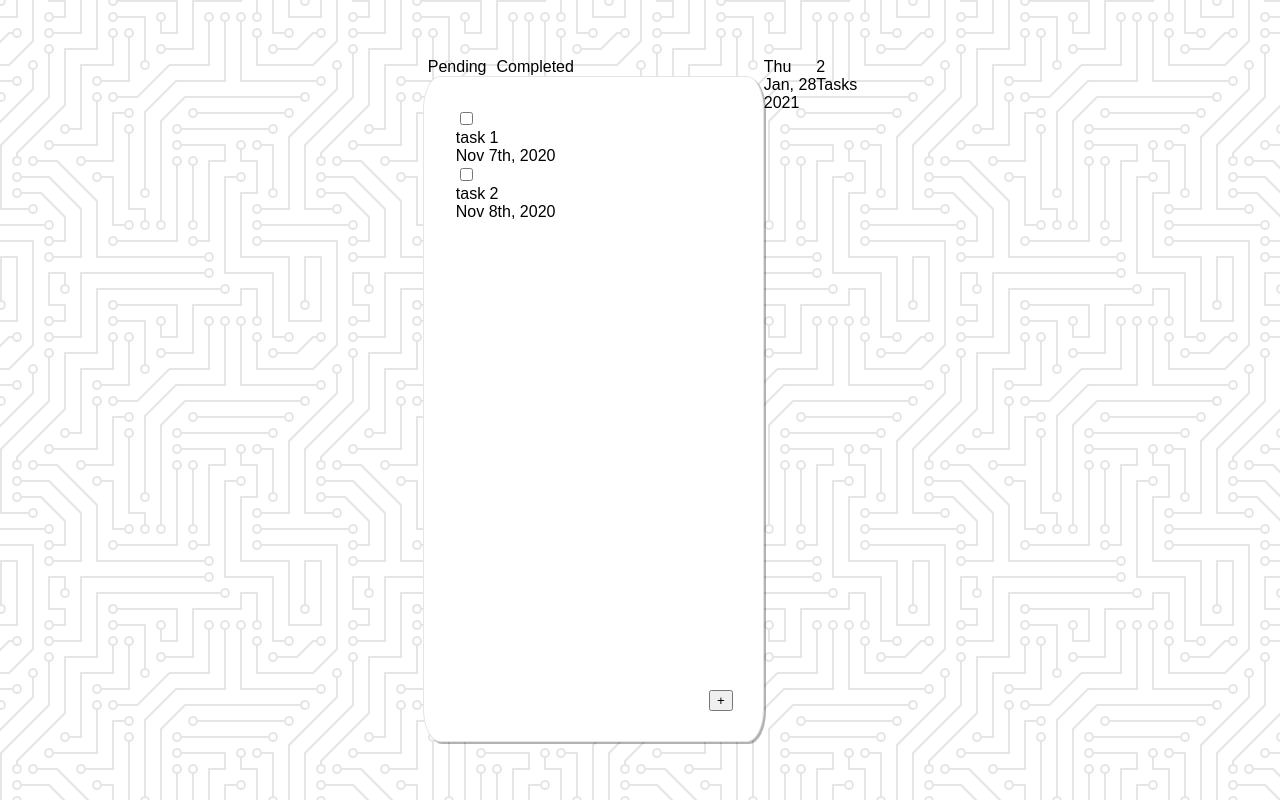
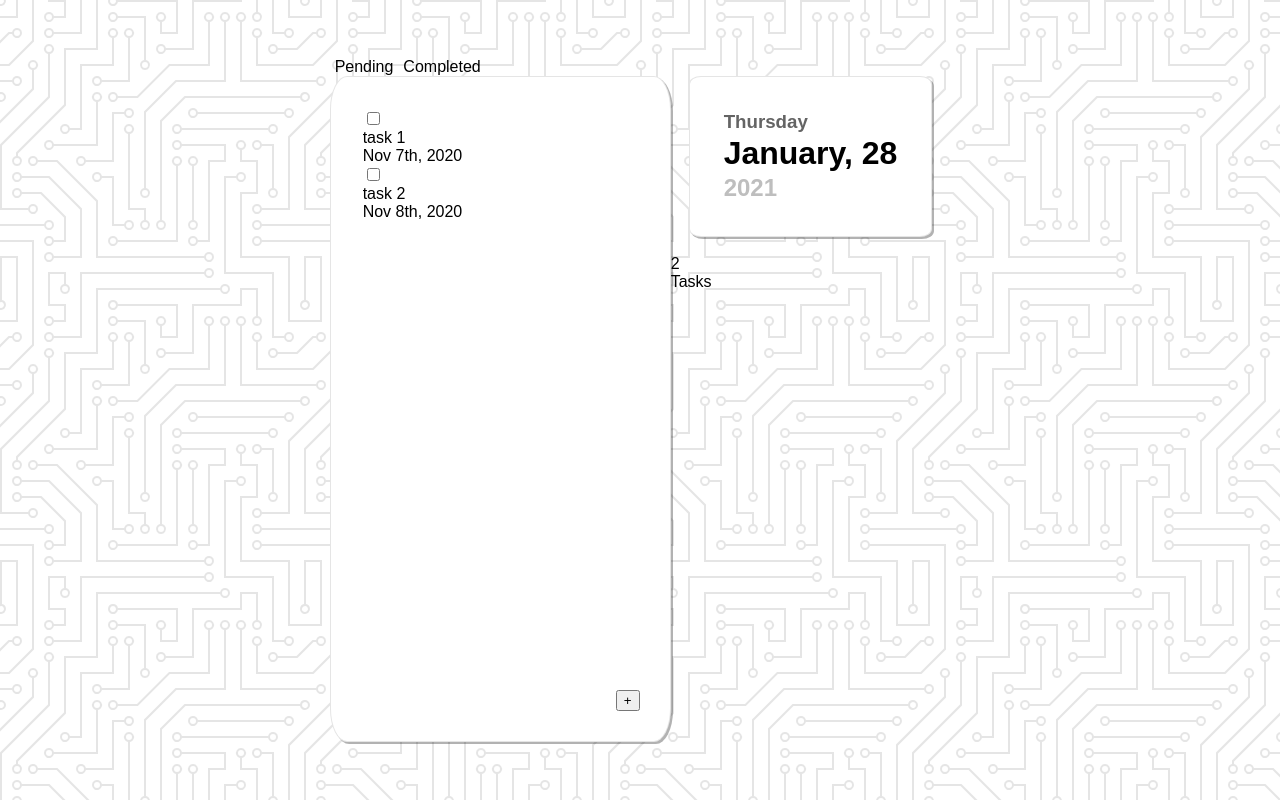
Before and after one commit to ryuuohlee/Creative-Softwares-Challenge, a React (Create React App) app in the folder to-do/: page / in a window 1280 px wide. Built offline with nearby package versions, Linux system fonts and the light colour scheme.

Commit message:
Feature: styled date

```diff
--- a/to-do/src/components/CurrentDate/CurrentDate.js
+++ b/to-do/src/components/CurrentDate/CurrentDate.js
@@ -1,20 +1,43 @@
 import React from 'react';
+import { DateContainer, Day, Date, Year } from './CurrentDateStyle.js';
 
 
 const CurrentDate = (props) => {
   const { date } = props;
+
     return (
-      <div className="currentDate">
-        <div className="dayOfWeek">
-          {date[0]}
-        </div>
-        <div className="monthAndDay">
-          {date[1]}, {date[2]}
-        </div>
-        <div className="year">
+      <DateContainer className="currentDate">
+        <Day className="dayOfWeek">
+          {date[0] === 'Mon'? 'Monday'
+            : (date[0] === 'Tue'? 'Tuesday'
+            : (date[0] === 'Wed'? 'Wednesday'
+            : (date[0] === 'Thu'? 'Thursday'
+            : (date[0] === 'Fri'? 'Friday'
+            : (date[0] === 'Sat'? 'Saturday'
+            : ((date[0] === 'Sun'? 'Sunday'
+            : date[0]
+            )))))))}
+        </Day>
+        <Date className="monthAndDay">
+          {date[1] === 'Jan' ? 'January'
+           : (date[1] === 'Feb' ? 'February'
+           : (date[1] === 'Mar' ? 'March'
+           : (date[1] === 'Apr' ? 'April'
+           : (date[1] === 'May' ? 'May'
+           : (date[1] === 'Jun' ? 'June'
+           : (date[1] === 'Jul' ? 'July'
+           : (date[1] === 'Aug' ? 'August'
+           : (date[1] === 'Sep' ? 'September'
+           : (date[1] === 'Oct' ? 'October'
+           : (date[1] === 'Nov' ? 'November'
+           : (date[1] === 'Dec' ? 'December'
+           : date[1]
+           )))))))))))}, {date[2]}
+        </Date>
+        <Year className="year">
           {date[3]}
-        </div>
-      </div>
+        </Year>
+      </DateContainer>
     );
 }
 
--- /dev/null
+++ b/to-do/src/components/CurrentDate/CurrentDateStyle.js
@@ -0,0 +1,30 @@
+import styled from 'styled-components';
+
+export const DateContainer = styled.div`
+  margin: 18px;
+  background-color: white;
+  border: 1px solid rgba(0, 0, 0, 0.1);
+  border-radius: 5%;
+  box-shadow: 2px 2px rgba(0, 0, 0, 0.3);
+  height: auto;
+  min-height: 30px;
+  width: auto;
+  min-width: 30px;
+  padding: 2rem;
+  position: relative;
+
+`;
+
+export const Day = styled.h3`
+  margin: 2px;
+  color: rgb(100,100,100);
+`;
+
+export const Date = styled.h1`
+  margin: 2px;
+`;
+
+export const Year = styled.h2`
+  margin: 2px;
+  color: rgb(190,190,190);
+`;
--- a/to-do/src/container/App/App.js
+++ b/to-do/src/container/App/App.js
@@ -33,8 +33,6 @@ const App = () => {
         </div>
         <div>
           <CurrentDate date={dateParse} />
-        </div>
-        <div>
           <OpenTasks open={openTasks} />
         </div>
       </AppStyle>
--- a/to-do/src/container/App/AppStyles.js
+++ b/to-do/src/container/App/AppStyles.js
@@ -2,6 +2,7 @@ import styled from 'styled-components';
 
 export const AppStyle = styled.div`
   display: flex;
+  grid-template-columns: 33% | 33% | 33%
 `;
 
 export const Filter = styled.span`
```
Also changed, not shown: 1 other file (tests, documents, lock files or other folders).
